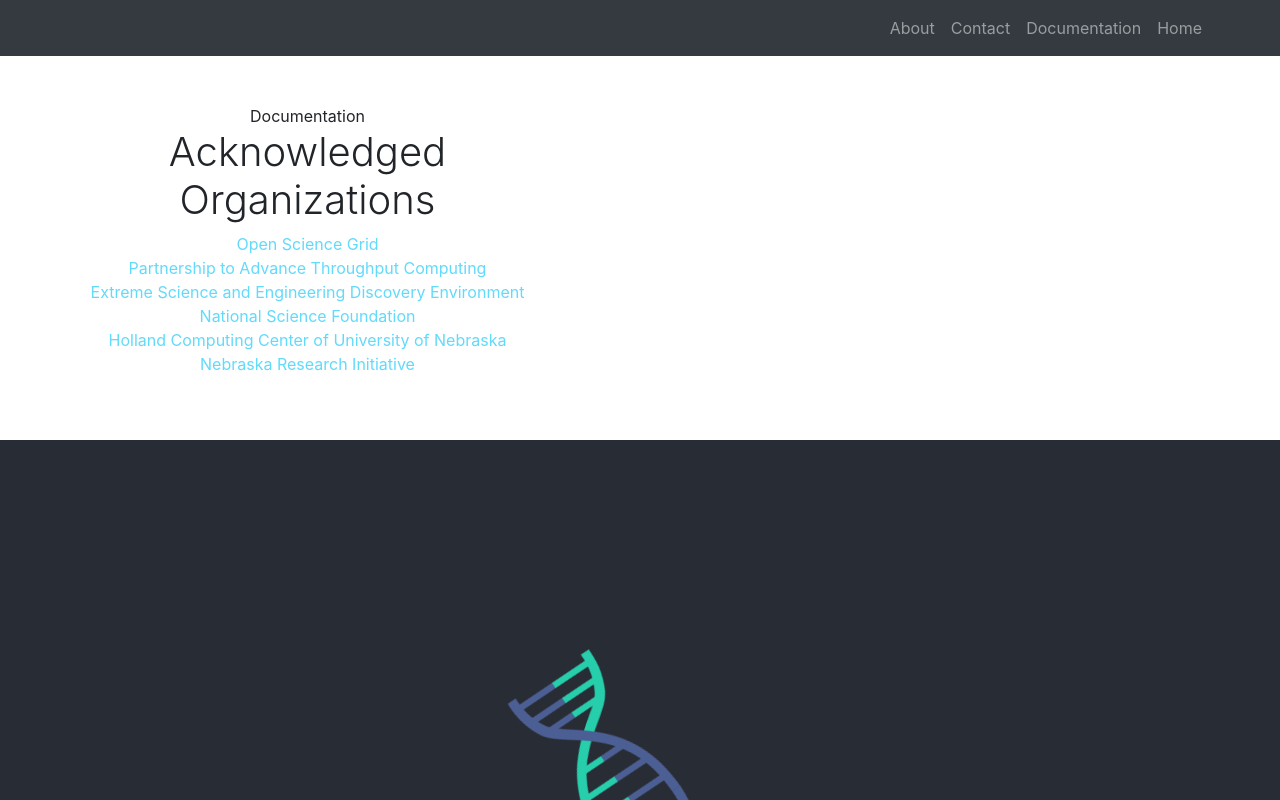
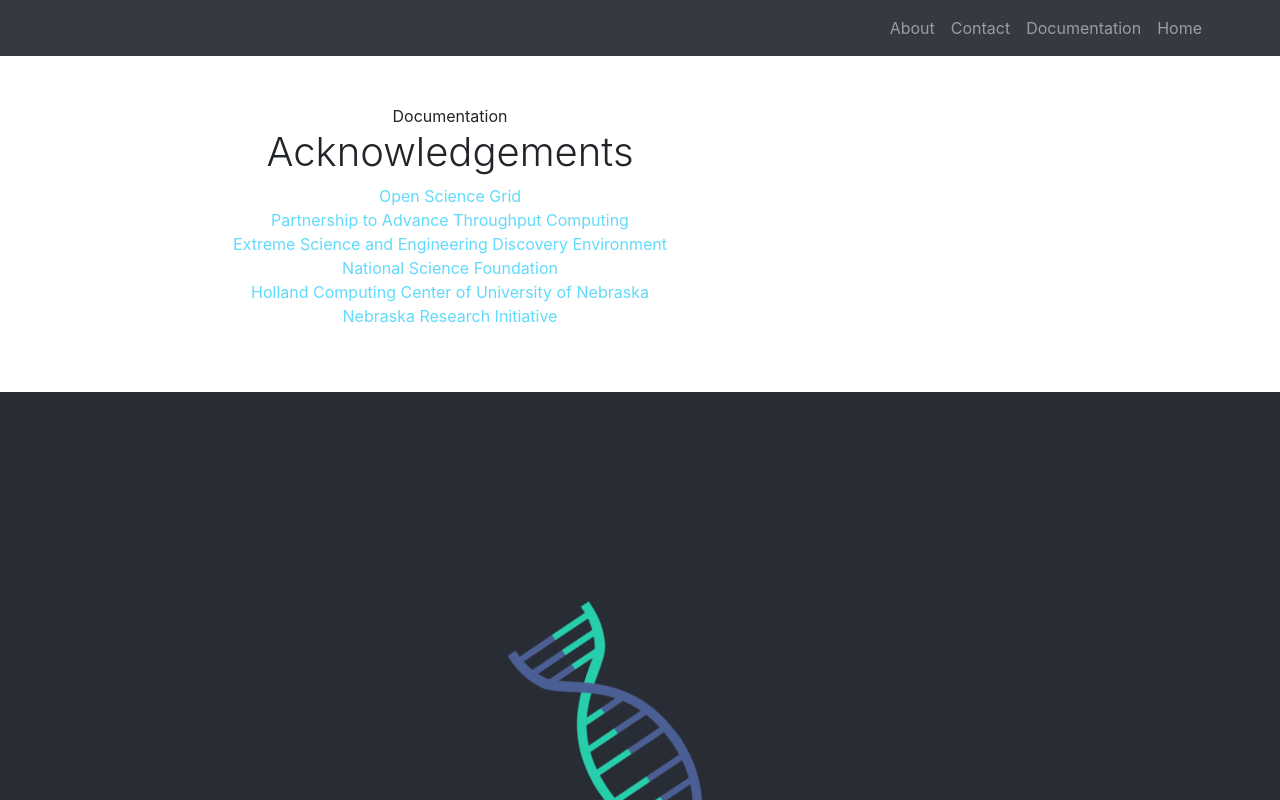
Before and after one commit to abdualdeen/rnamake-portal-frontend, a React (Create React App) app: page /documentation in a window 1280 px wide. Shown: the top 800 px of the page. Built offline with nearby package versions, Linux system fonts and the light colour scheme.

Commit message:
Minor page label change

```diff
--- a/src/components/Documentation.jsx
+++ b/src/components/Documentation.jsx
@@ -6,13 +6,13 @@
             <div className="container">
                 <div className="row align-items-center my-5">
 
-                    <div className="col-lg-5">
+                    <div className="col-lg-8">
                         <a
 
                         >
                             Documentation
                         </a>
-                        <h1 className="font-weight-light">Acknowledged Organizations</h1>
+                        <h1 className="font-weight-light">Acknowledgements</h1>
                         <p>
                             <a
                                 className="App-link"
```
